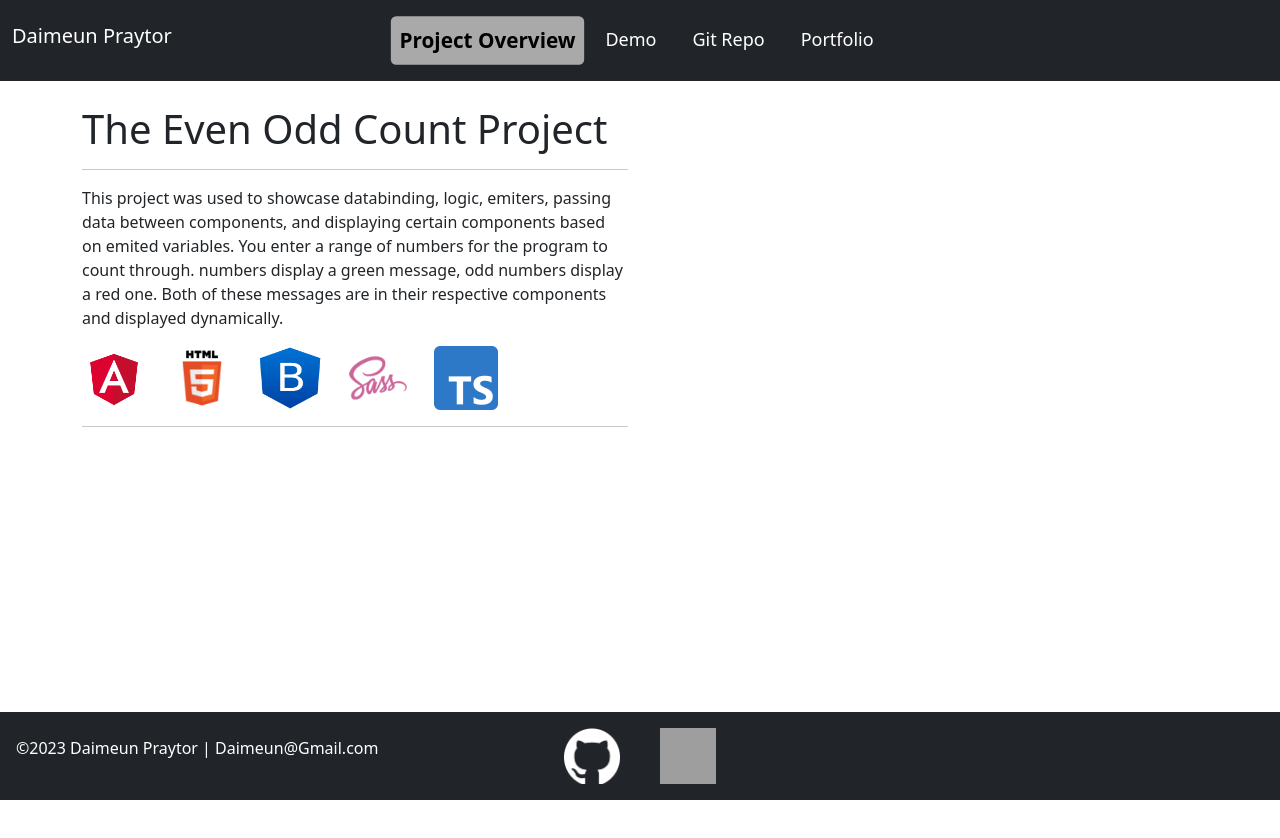
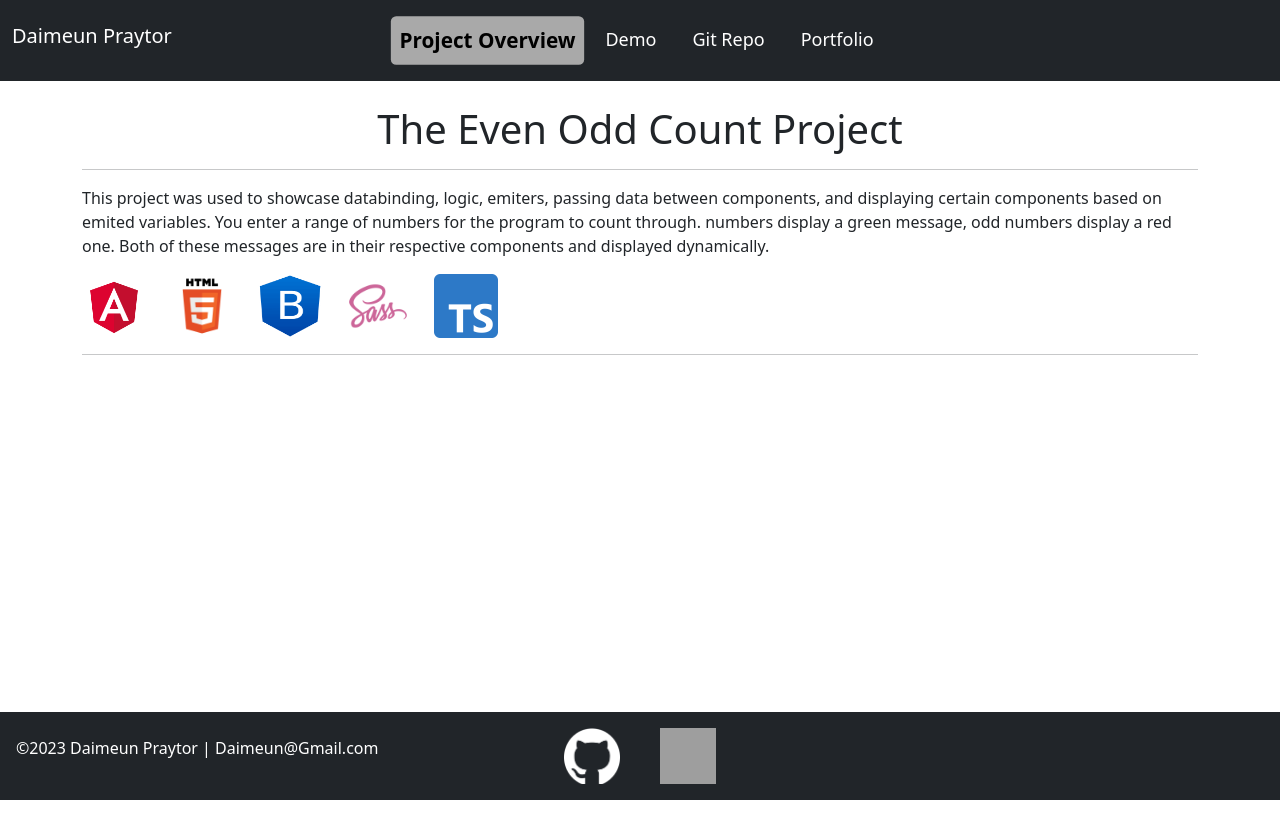
Before and after one commit to Low-Signal/even-odd, an Angular app: page /overview in a window 1280 px wide. Shown: the top 838 px of the page. Built offline with nearby package versions, Linux system fonts and the light colour scheme; grey boxes are pictures that could not be loaded.

Commit message:
Centered layout

```diff
--- a/src/app/overview/overview.component.html
+++ b/src/app/overview/overview.component.html
@@ -1,9 +1,9 @@
 <body>
     <div class="container">
         <div class="row">
-            <div class="col-6">
+            <div class="col-12">
                 <br>
-                <h1>The Even Odd Count Project</h1>
+                <h1 class="text-center">The Even Odd Count Project</h1>
                 <hr>
                 <div class="row">
                     <p>This project was used to showcase databinding, logic, emiters, passing data between components,
--- a/src/app/overview/overview.component.scss
+++ b/src/app/overview/overview.component.scss
@@ -1,4 +1,3 @@
-
 img {
     width: 4rem;
     height: 4rem;
```
